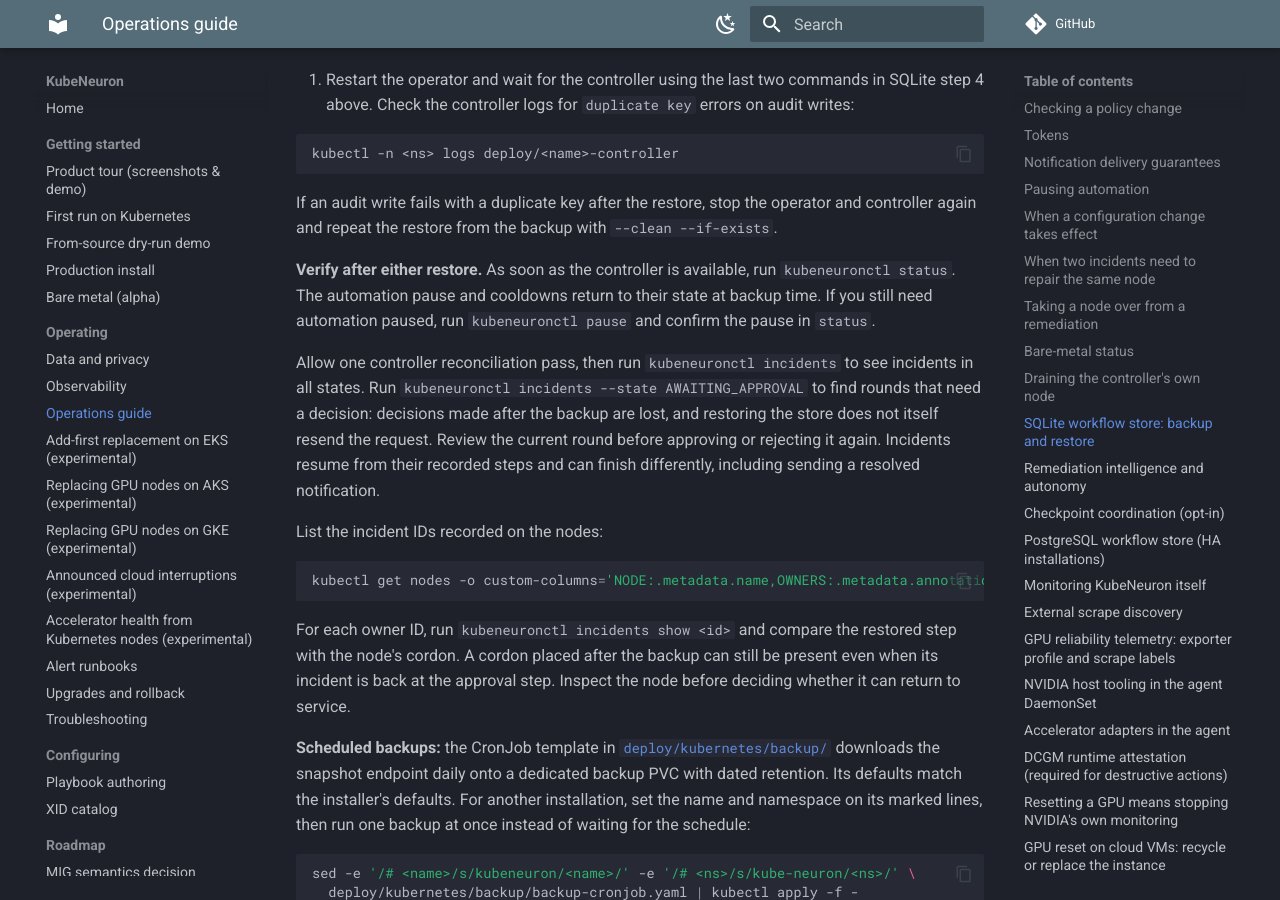
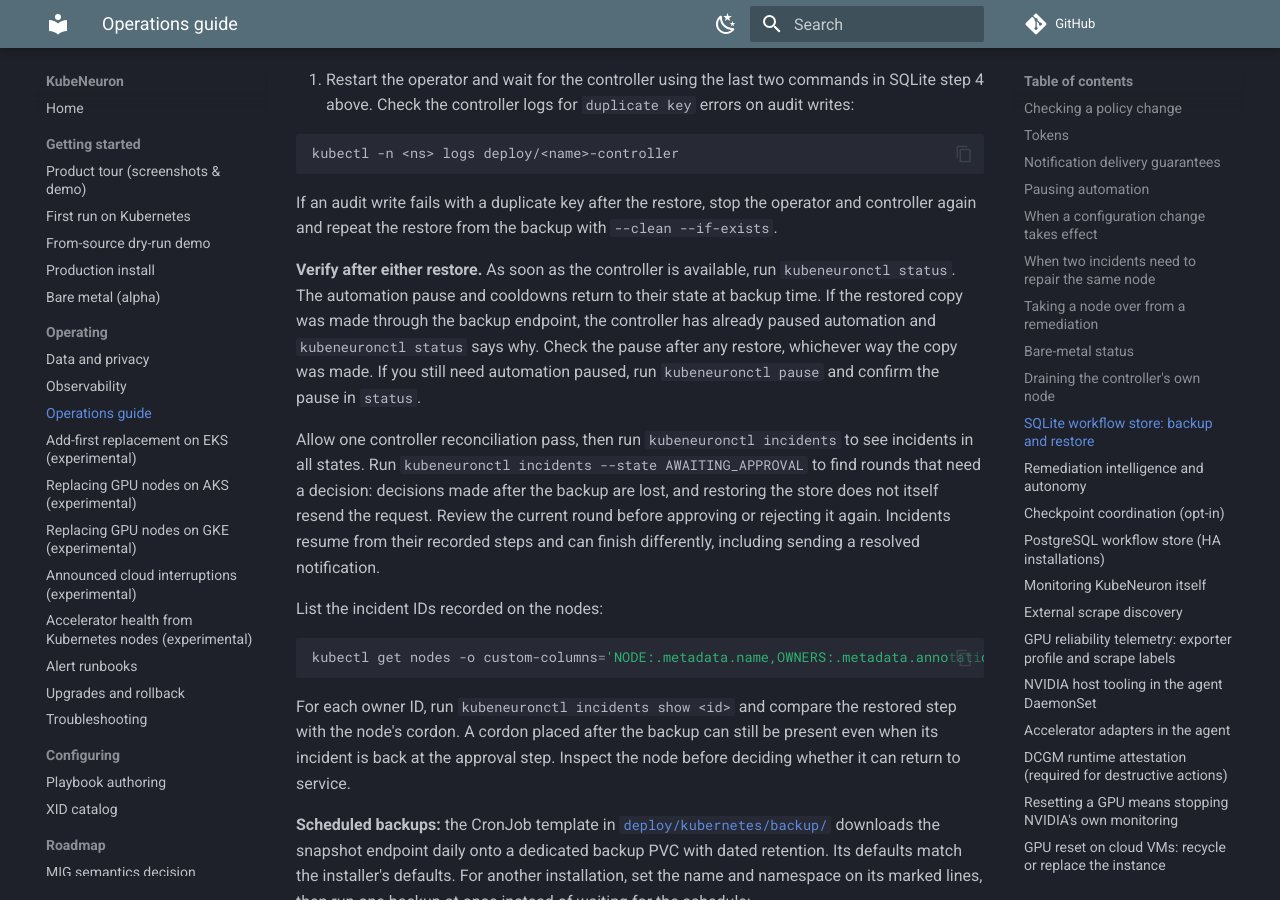
Before and after one commit to kubeneuron/kubeneuron, an MkDocs documentation site: the page built from docs/operations.md, in a window 1280 px wide and 900 px high, scrolled down 10830 px. Built offline with MkDocs 1.6.1 and Material for MkDocs 9.7.7, drawn with Linux system fonts in a browser that asks for light colours; comment, search, counter and statistics services are not loaded.

Commit message:
Say after a restore that a backup-endpoint copy pauses automation by itself
Signed-off-by: Andrii Petruk <andrey.petruk@gmail.com>

```diff
--- a/docs/operations.md
+++ b/docs/operations.md
@@ -523,7 +523,10 @@ details. The same schema-version restriction applies to PostgreSQL.
 
 **Verify after either restore.** As soon as the controller is available, run
 `kubeneuronctl status`. The automation pause and cooldowns return to their
-state at backup time. If you still need automation paused, run
+state at backup time. If the restored copy was made through the backup
+endpoint, the controller has already paused automation and
+`kubeneuronctl status` says why. Check the pause after any restore,
+whichever way the copy was made. If you still need automation paused, run
 `kubeneuronctl pause` and confirm the pause in `status`.
 
 Allow one controller reconciliation pass, then run `kubeneuronctl incidents`
```
